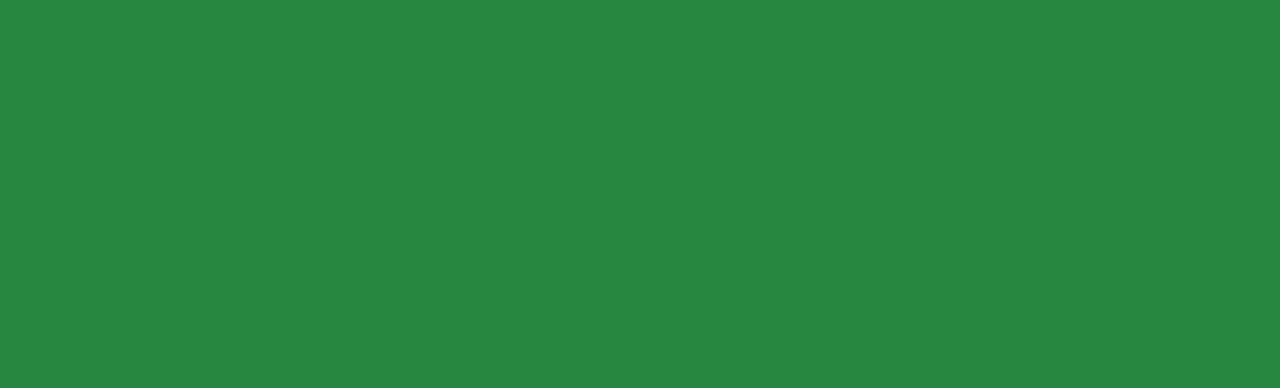
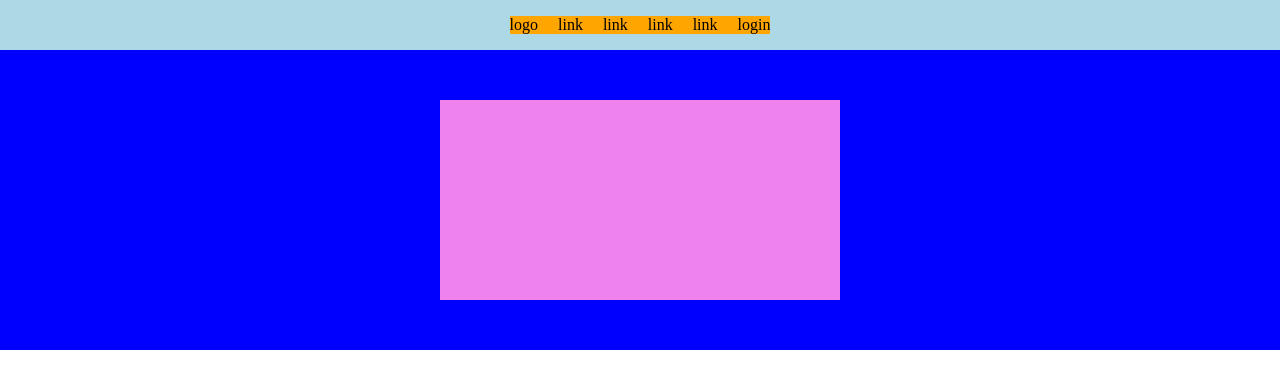
Before and after one commit to diegoG82/htmlcss-struttura-discord, a plain HTML site: page index.htm in a window 1280 px wide. Drawn offline with Linux system fonts and the light colour scheme.

Commit message:
Prima bozza header completata

```diff
--- a/css/style.css
+++ b/css/style.css
@@ -1,3 +1,41 @@
+/* RESET */
 body{
-    background-color: rgb(39, 135, 65);
+    margin: 0;
+    padding: 0;
+    box-sizing: border-box;
 }
+
+
+.flex-header{
+    background-color: lightblue;
+    height: 50px;
+    display: flex;
+    justify-content: center;
+    align-items: center;
+}
+
+.nav{
+    display: flex;
+    background-color: orange;
+    justify-content: space-around;
+    gap: 20px;
+}
+
+.main-header{
+
+    height: 300px;
+    background-color: blue;
+    display:flex;
+    justify-content: center;
+    align-items: center;
+}
+
+.quadrato-header{
+height: 200px;
+width: 400px;
+background-color: violet;
+
+
+
+
+}
--- a/index.htm
+++ b/index.htm
@@ -8,6 +8,54 @@
     <link rel="stylesheet" href="css/style.css">
 </head>
 <body>
+    <!-- main container -->
+    <div class="container">
+
+        <!-- header section -->
+        <header>
+            <div class="flex-header">
+
+                <div class="nav">
+                    <div class="logo">logo</div>
+                    <div class="link">link</div>
+                    <div class="link">link</div>
+                    <div class="link">link</div>
+                    <div class="link">link</div>
+                    <div class="login">login</div>
+                 </div>
+
+            </div>
+
+            <div class="main-header">
+
+                <div class="quadrato-header"></div>
+
+
+            </div>
+        </header>
+
+
+
+
+
+        <!-- /header section -->
+
+        <section>
+            <main>
+
+            </main>
+        </section>
+
+        <!-- footer section -->
+        <section>
+            <footer>
+
+            </footer>
+        </section>
+        <!-- footer section -->
+
+    </div>
+    <!-- main container -->
 
 </body>
 </html>
```
